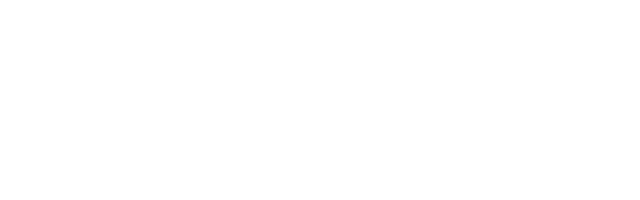
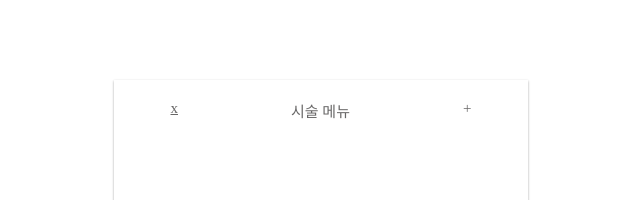
Before and after one commit to hyojeong-jang/CartSystem-in-Typescript, a React (Create React App) app: page /item in a window 1280 px wide. Shown: the top 200 px of the page, without its empty margins (319-959 px from the left). Built offline with nearby package versions, Linux system fonts and the light colour scheme.

Commit message:
Add CSS and MenuHeader to ItemComponent

```diff
--- a/src/components/Item.tsx
+++ b/src/components/Item.tsx
@@ -1,13 +1,18 @@
 import React from 'react';
 import useItems from '../hooks/useItems';
 
+import Header from './MenuHeader'
 import ItemList from '../components/ItemList';
+import styles from './css/Item.module.css';
 
 const Item = () => {
   const items = useItems();
 
   return (
-    <div>
+    <div className={styles.container}>
+      <div className={styles.header}>
+        <Header title='시술 메뉴' />
+      </div>
       {Object.keys(items).map((key, idx) => (
         <ItemList
           key={idx}
@@ -15,8 +20,7 @@
           price={items[key].price}
           count={items[key].count}
         />
-      ))
-      }
+      ))}
     </div>
   );
 }
--- a/src/components/ItemList.tsx
+++ b/src/components/ItemList.tsx
@@ -1,12 +1,14 @@
 import React from 'react';
 import { Item } from '../types/index';
 
+import styles from './css/ItemList.module.css';
+
 const ItemList = ({ name, price, count }: Item) => {
   return (
-    <div>
-      <p>{name}</p>
-      <span>{price}</span>
-      <span>{count}</span>
+    <div className={styles.container}>
+      <p className={styles.name}>{name}</p>
+      <span className={styles.price}>{price}</span>
+      <span className={styles.count}>{count}</span>
     </div>
   );
 }
--- /dev/null
+++ b/src/components/MenuHeader.tsx
@@ -0,0 +1,23 @@
+import React from 'react'
+import { Link } from 'react-router-dom'
+import styles from './css/MenuHeader.module.css'
+
+type MenuHeaderProps= {
+  title: string;
+}
+
+const MenuHeader = ({ title }: MenuHeaderProps) => {
+  return (
+    <div className={styles.container}>
+      <div className={styles.button}>
+        <Link to='/' className={styles.itemButton}>
+          x
+        </Link>
+      </div>
+      <div className={styles.title}>{title}</div>
+      <div>+</div>
+    </div>
+  );
+}
+
+export default MenuHeader
--- /dev/null
+++ b/src/components/css/Item.module.css
@@ -0,0 +1,29 @@
+.container {
+  position: absolute;
+  display: flex;
+  flex-direction: column;
+  justify-content: center;
+  width: 414px;
+  height: 736px;
+  left: 50%;
+  top: 10%;
+  margin-left: -207px;
+  overflow-y: scroll;
+  box-shadow: 0 1px 3px rgba(0,0,0,0.12), 0 1px 2px rgba(0,0,0,0.24);
+  transition: all 0.3s cubic-bezier(.25,.8,.25,1);
+}
+
+.container:hover {
+  box-shadow: 0 14px 28px rgba(0,0,0,0.25), 0 10px 10px rgba(0,0,0,0.22);
+}
+
+.header {
+  width: 414px;
+  height: 30px;
+  position: fixed;
+  top: 10%;
+  display: flex;
+  justify-content: space-around;
+  padding: 20px 0;
+  background-color: white;
+}
--- /dev/null
+++ b/src/components/css/ItemList.module.css
@@ -0,0 +1,23 @@
+* {
+  color: rgb(104, 103, 103);
+  font-size: 15px;
+}
+
+.container {
+  width: 90%;
+  height: 10%;
+  text-align: left;
+  padding: 10px 20px;
+}
+
+.name {
+  font-weight: 500;
+}
+
+.price {
+  font-weight: 300;
+}
+
+.count {
+  font-weight: 300;
+}
--- /dev/null
+++ b/src/components/css/MenuHeader.module.css
@@ -0,0 +1,7 @@
+.container {
+  width: 100%;
+  height: 13%;
+  display: flex;
+  flex-direction: row;
+  justify-content: space-around;
+}
```
